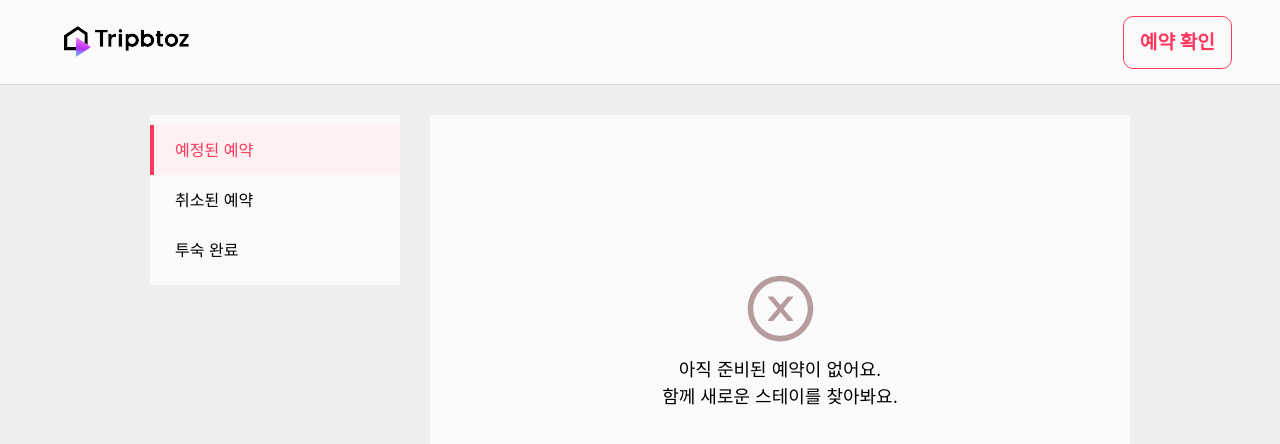
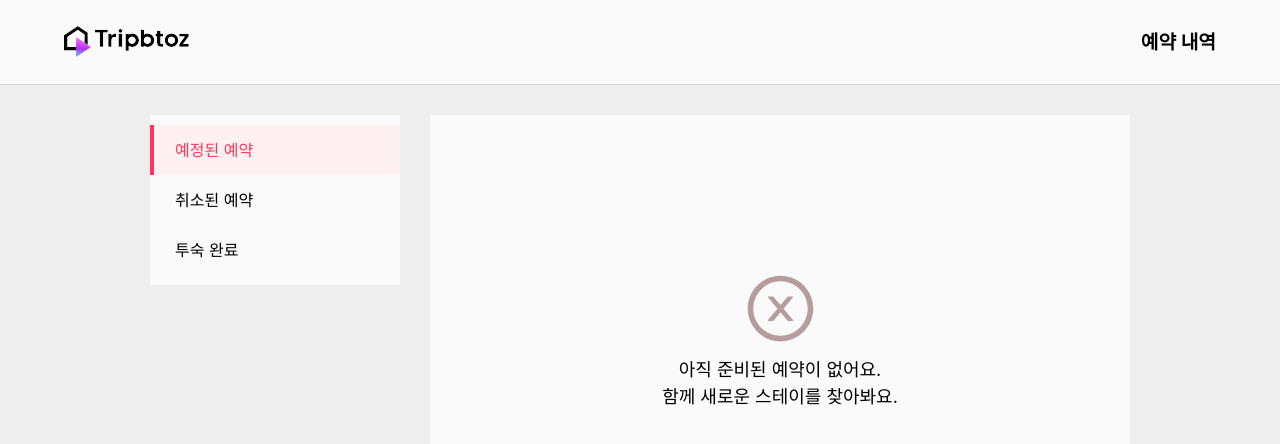
Before and after one commit to Wanted-Pre-Onboarding-Team1/Tripbtoz_Hotel_Reservation, a React (Create React App) app: page /bookings/upcoming in a window 1280 px wide. Shown: the top 444 px of the page. Built offline with nearby package versions, Linux system fonts and the light colour scheme; a web font is replaced by a local one.

Commit message:
#15 refactor : 헤더 예약 확인 버튼이 예약 확인 페이지 내 세부 페이지에서 '예약 확인'으로 표시되는 문제 수정

```diff
--- a/src/components/Header.tsx
+++ b/src/components/Header.tsx
@@ -8,6 +8,12 @@ import logo from 'assets/image/logo.png';
 function Header() {
   const location = useLocation();
   const currentPagePath = location.pathname;
+  const bookingPaths: string[] = [
+    Path.bookings,
+    Path.upcoming,
+    Path.canceled,
+    Path.past,
+  ];
 
   return (
     <>
@@ -16,12 +22,12 @@ function Header() {
           <LinkStyled to={Path.main} className="logo">
             <img src={logo} alt="tripbtoz logo" />
           </LinkStyled>
-          {currentPagePath !== Path.bookings && (
+          {!bookingPaths.includes(currentPagePath) && (
             <LinkStyled to={Path.bookings} className="reservation">
               예약 확인
             </LinkStyled>
           )}
-          {currentPagePath === Path.bookings && (
+          {bookingPaths.includes(currentPagePath) && (
             <HeadingStyled>예약 내역</HeadingStyled>
           )}
         </InnerContainer>
```
